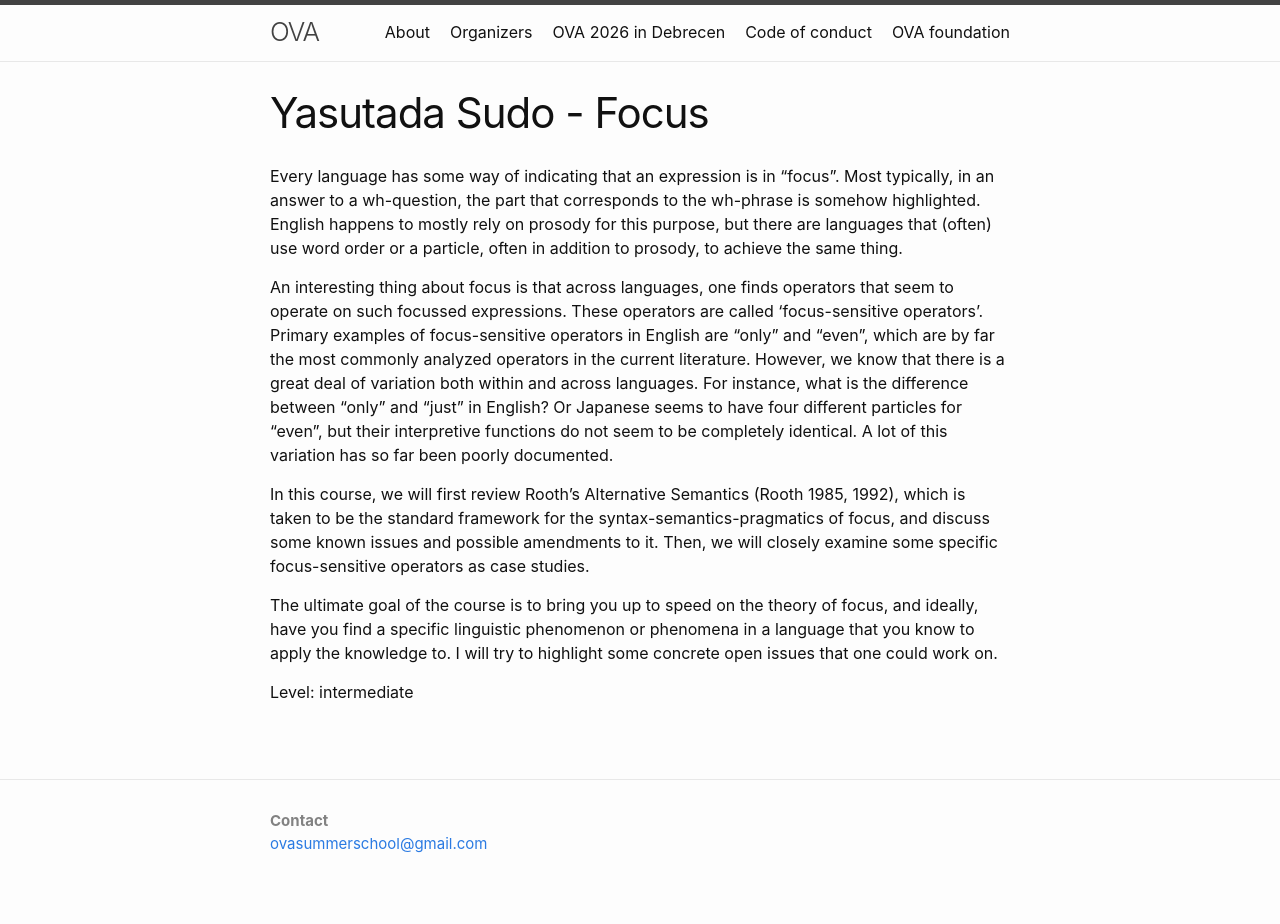
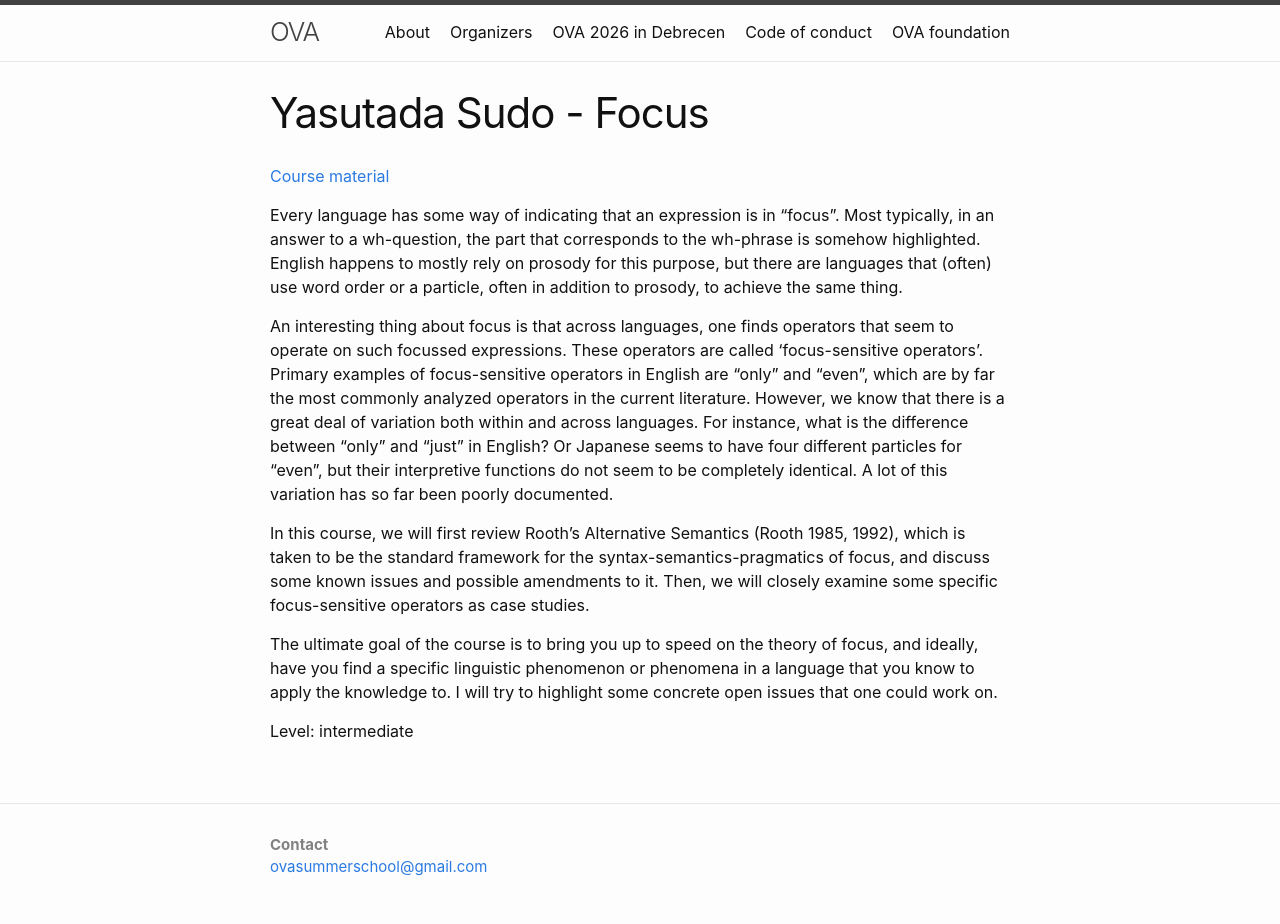
Before and after one commit to ovaschool/ovaschool.github.io, a Jekyll site: the page built from staticpages/ova2026-sudo.markdown, in a window 1280 px wide. Built offline with Jekyll 4.4.1, drawn with Linux system fonts in a browser that asks for light colours; before the commit the page ends 900 px from its top, so only the background shows below that.

Commit message:
Update ova2026-sudo.markdown

```diff
--- a/staticpages/ova2026-sudo.markdown
+++ b/staticpages/ova2026-sudo.markdown
@@ -4,6 +4,8 @@ title: Yasutada Sudo - Focus
 permalink: ova2026-sudo
 exclude: true
 ---
+
+[Course material](https://www.homepages.ucl.ac.uk/~ucjtudo/teaching/FocusOVA-2026.html)
 
 Every language has some way of indicating that an expression is in "focus". Most typically, in an answer to a wh-question, the part that corresponds to the wh-phrase is somehow highlighted. English happens to mostly rely on prosody for this purpose, but there are languages that (often) use word order or a particle, often in addition to prosody, to achieve the same thing.
 
```
